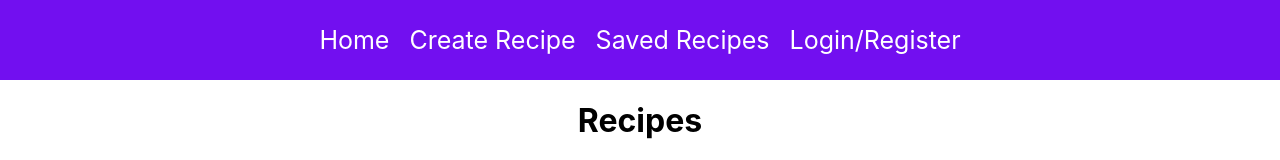
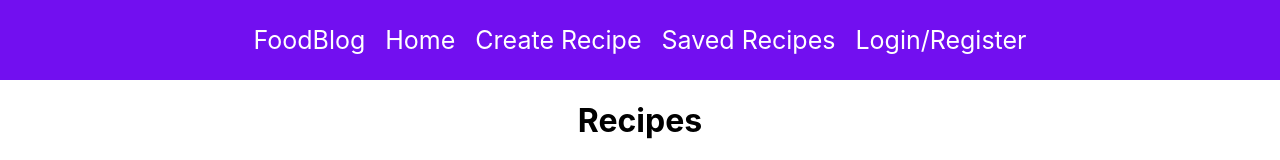
Before and after one commit to noTech2003/FoodBlog, a React (Create React App) app in the folder client/: page / in a window 1280 px wide. Shown: the top 160 px of the page. Built offline with nearby package versions, Linux system fonts and the light colour scheme; no server answers.

Commit message:
Update navbar.js

```diff
--- a/client/src/components/navbar.js
+++ b/client/src/components/navbar.js
@@ -13,6 +13,7 @@ export const Navbar = () => {
   };
   return (
     <div className="navbar">
+    <Link class="navbar-brand" to="/">FoodBlog</Link>
       <Link to="/">Home</Link>
       <Link to="/create-recipe">Create Recipe</Link>
       <Link to="/saved-recipes">Saved Recipes</Link>
```
